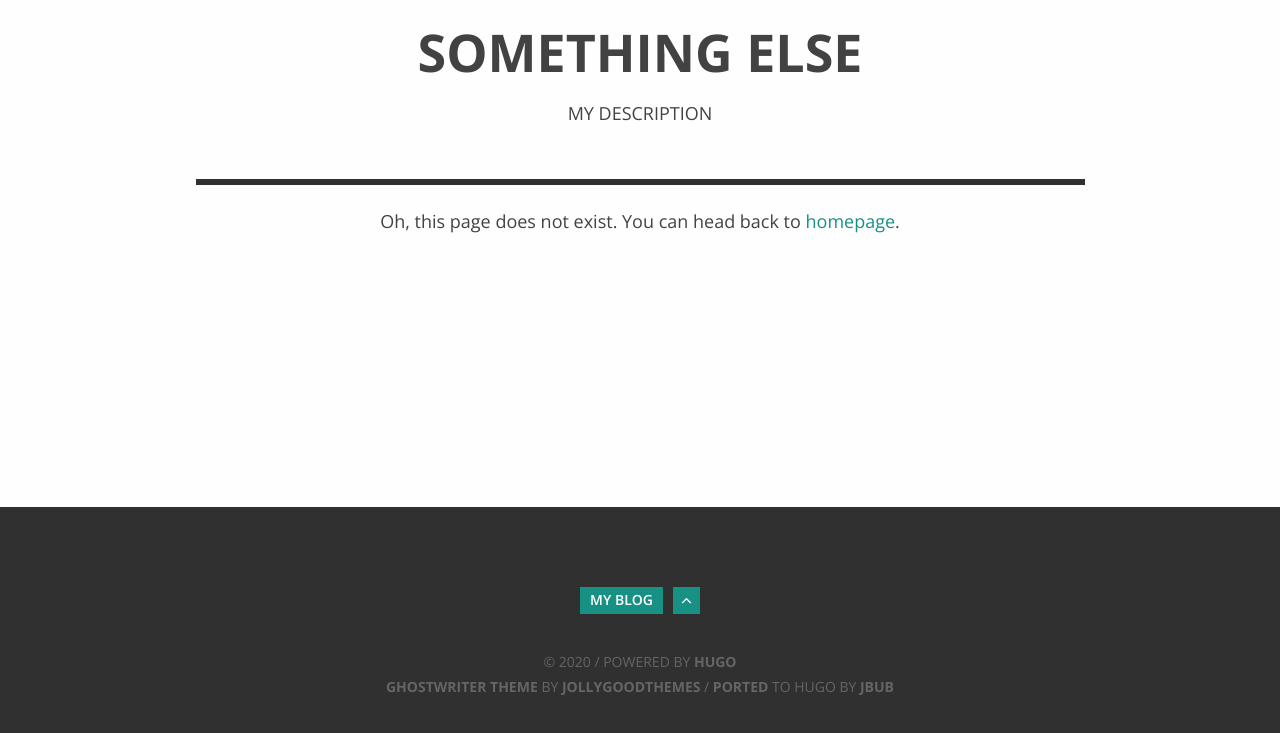
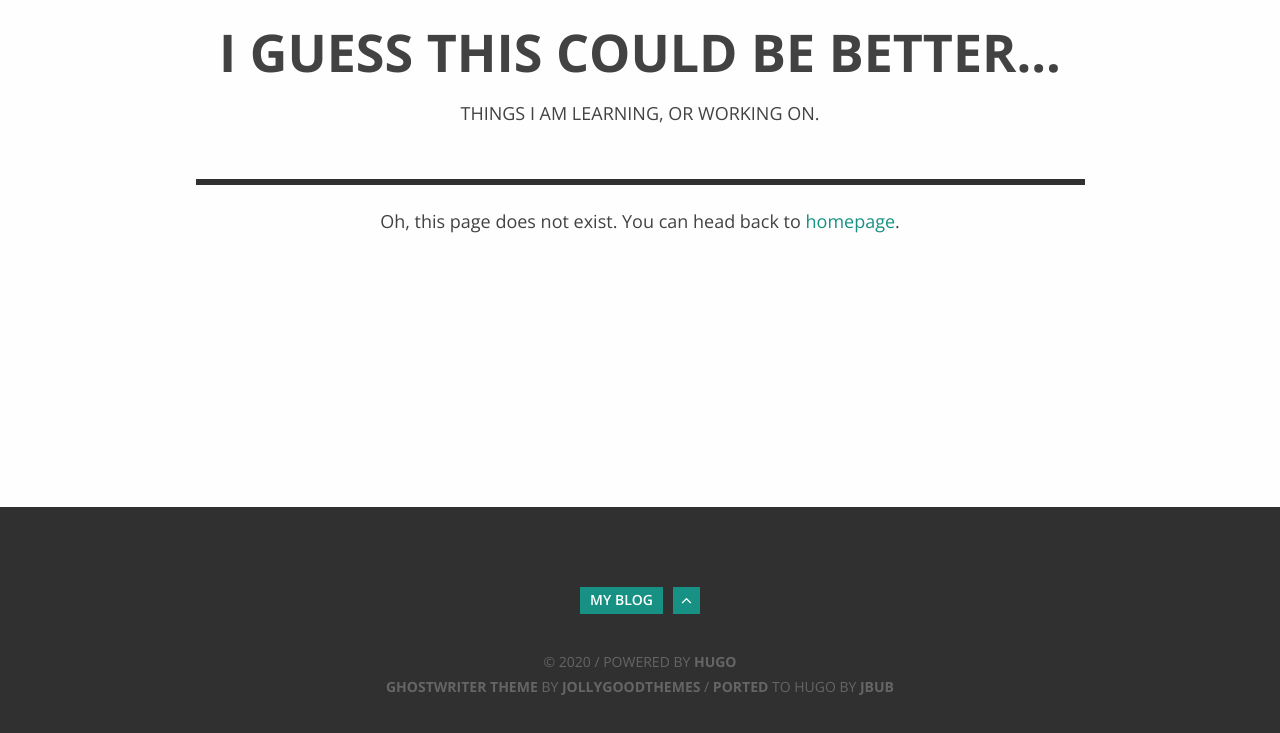
Before and after one commit to jinlow/jinlow.github.io, a plain HTML site: page 404.html in a window 1280 px wide. Shown: the part 123-856 px from the top of the page. Drawn offline with nearby package versions, Linux system fonts and the light colour scheme.

Commit message:
adding title

```diff
--- a/404.html
+++ b/404.html
@@ -4,14 +4,14 @@
         <meta charset="utf-8">
         <meta http-equiv="X-UA-Compatible" content="IE=edge">
         <title>404 Page not found &middot; </title>
-        <meta name="description" content="My description">
+        <meta name="description" content="Things I am learning, or working on.">
         <meta name="HandheldFriendly" content="True">
         <meta name="MobileOptimized" content="320">
         <meta name="generator" content="Hugo 0.76.5" />
         <meta name="robots" content="index,follow">
         <meta name="viewport" content="width=device-width, initial-scale=1.0">
         <meta property="og:title" content="404 Page not found">
-<meta property="og:description" content="My description">
+<meta property="og:description" content="Things I am learning, or working on.">
 <meta property="og:type" content="website">
 <meta property="og:url" content="/404.html">
         <link rel="stylesheet" href="/dist/site.css">
@@ -84,8 +84,8 @@
 <div class="container">
 
     <header class="post-header">
-        <h1 class="post-title" itemprop="name">Something else</h1>
-        <p>My description</p>
+        <h1 class="post-title" itemprop="name">I guess this could be better...</h1>
+        <p>Things I am learning, or working on.</p>
     </header>
 
 
```
Also changed, not shown: categories/index.html (+4 -4 lines), index.html (+4 -4 lines), page/index.html (+4 -4 lines), post/index.html (+4 -4 lines), tags/index.html (+4 -4 lines).
